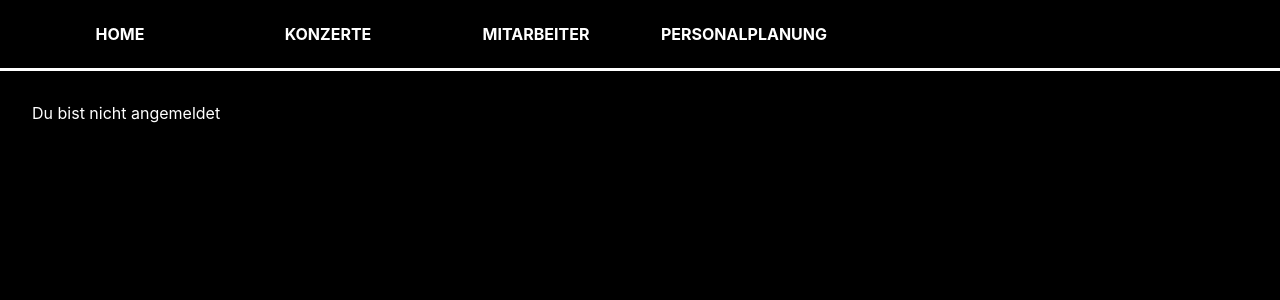
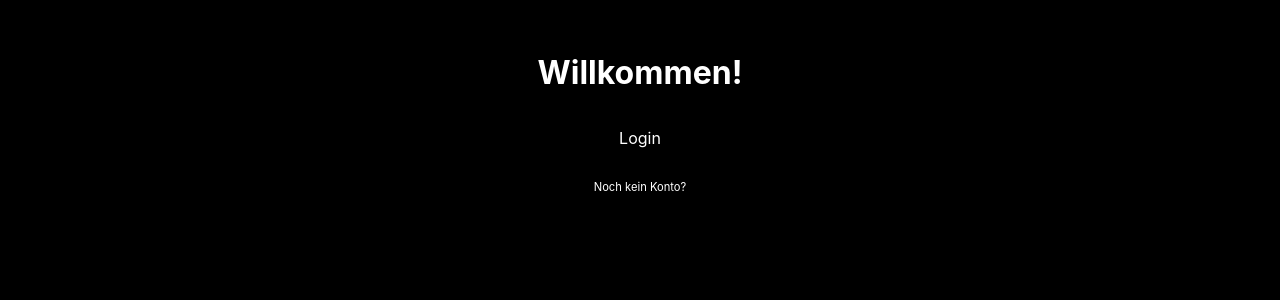
Before and after one commit to m-wiemers/stricker, a Next.js app: page /dashboard in a window 1280 px wide. Shown: the top 300 px of the page. Built offline with nearby package versions, Linux system fonts and the light colour scheme; no server answers.

Commit message:
dashboard

```diff
--- a/components/menu.tsx
+++ b/components/menu.tsx
@@ -3,6 +3,7 @@ import Link from 'next/link';
 import { auth } from '../firebase';
 import { useRouter } from 'next/router';
 import Button from './Button';
+import { Text } from './text';
 
 type Props = {
   menuPoints: MenuPointProps[];
--- a/pages/_app.tsx
+++ b/pages/_app.tsx
@@ -8,6 +8,7 @@ import { auth } from '../firebase';
 import { Text } from '../components/text';
 import { useEffect, useState } from 'react';
 import { AuthProvider } from '../firebase/context';
+import Home from '.';
 
 const Content = styled.div`
   margin: 2rem;
@@ -87,7 +88,8 @@ function MyApp({ Component, pageProps }: AppProps & any) {
       </Head>
 
       {!router.pathname.includes('authes') &&
-        !router.pathname.includes('dashboard') && (
+        !router.pathname.includes('dashboard') &&
+        currentuser && (
           <Menu
             menuPoints={
               router.pathname !== '/' && currentuser ? menuPoints : loginPoints
@@ -96,7 +98,7 @@ function MyApp({ Component, pageProps }: AppProps & any) {
             superUser={superUser}
           />
         )}
-      {router.pathname.includes('dashboard') && (
+      {router.pathname.includes('dashboard') && superUser && (
         <Menu
           menuPoints={dashboardMenu}
           user={currentuser}
@@ -109,7 +111,7 @@ function MyApp({ Component, pageProps }: AppProps & any) {
           {currentuser || superUser || router.pathname.includes('authes') ? (
             <Component {...pageProps} />
           ) : (
-            <Text variant="normal">Du bist nicht angemeldet</Text>
+            <Home />
           )}
         </Content>
       </AuthProvider>
--- a/pages/dashboard/index.tsx
+++ b/pages/dashboard/index.tsx
@@ -22,17 +22,20 @@ const Dashboard = (): JSX.Element => {
       <Text variant="headline">Willkommen im Dashboard</Text>
       <TextWrapper>
         <Text variant="normal">
-          Kleine Erklärung: Unter --Konzerte-- lassen sich Konzerte anlegen. Die
-          Links können dann an die entsprechende Band gereicht werden.
+          Du Bist SuperUser! Normale Mitarbeiter können auf dieses Dashboard
+          nicht zugreifen.
+        </Text>
+        <Text variant="normal">
+          Kleine Erklärung: Unter --Konzerte-- lassen sich Konzerte anlegen.
         </Text>
         <Text variant="normal">
           Unter --Mitarbeiter-- lassen sich Mitarbeiter anlegen inkl. ihren
-          Standard-Bereich anlegen.
+          Standard-Bereich.
         </Text>
         <Text variant="normal">
           Unter --Personalplanung-- kannst du angelegte Mitarbeiter für die
-          angelegten Konzerte planen. Es lässt sich noch einstellen, dass auch
-          nur registrierte Mitarbeiter die Personalplanung sehen können.
+          angelegten Konzerte planen. Dazu muss natürlich vorerst ein Konzert
+          angelegt werden.
         </Text>
         <CustomLink color="blue" href="/personal" variant="normal">
           Die Ergebnisse lassen sich dann auch hier sehen.
--- a/pages/index.tsx
+++ b/pages/index.tsx
@@ -5,7 +5,8 @@ import { CustomLink, Text } from '../components/text';
 const Wrapper = styled.div`
   display: grid;
   justify-content: center;
-  row-gap: 0.7rem;
+  row-gap: 2rem;
+  text-align: center;
   width: 100%;
 `;
 
@@ -13,6 +14,9 @@ const Home: NextPage = (): JSX.Element => {
   return (
     <Wrapper>
       <Text variant="headline">Willkommen!</Text>
+      <CustomLink variant="normal" href="authes/login">
+        Login
+      </CustomLink>
       <CustomLink variant="small" href="authes/signup">
         Noch kein Konto?
       </CustomLink>
```
Also changed, not shown: pages/home.tsx (+13 -3 lines).
